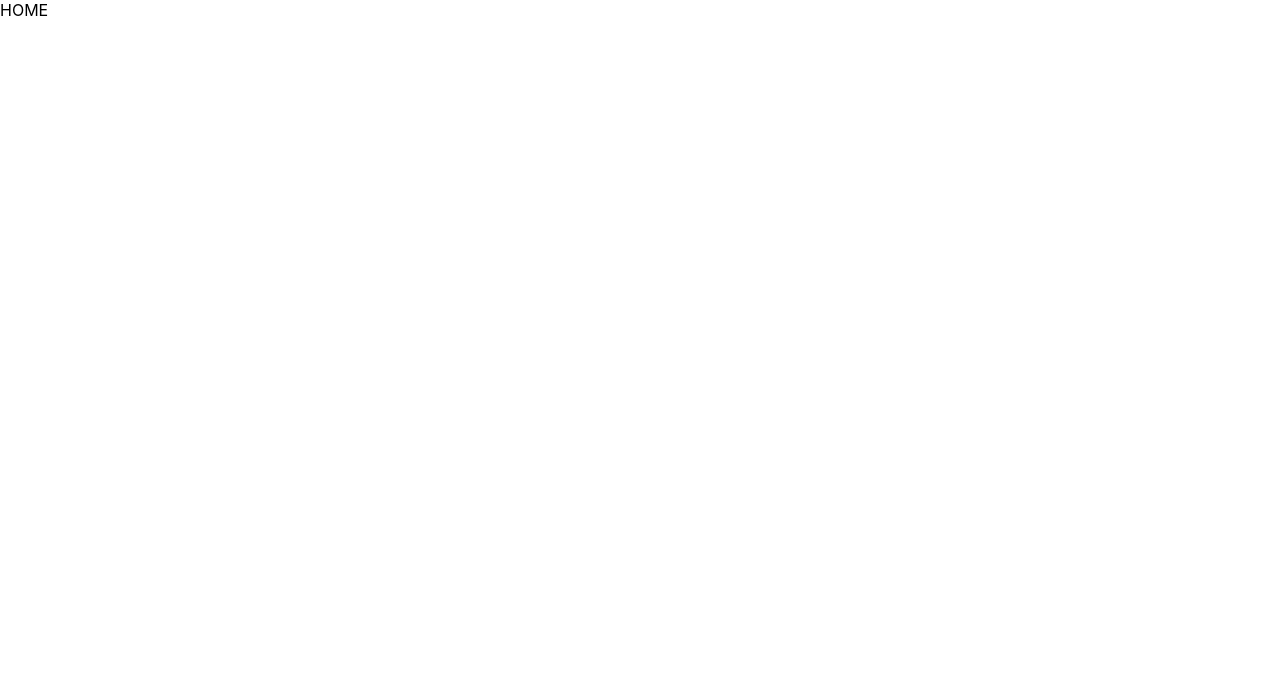
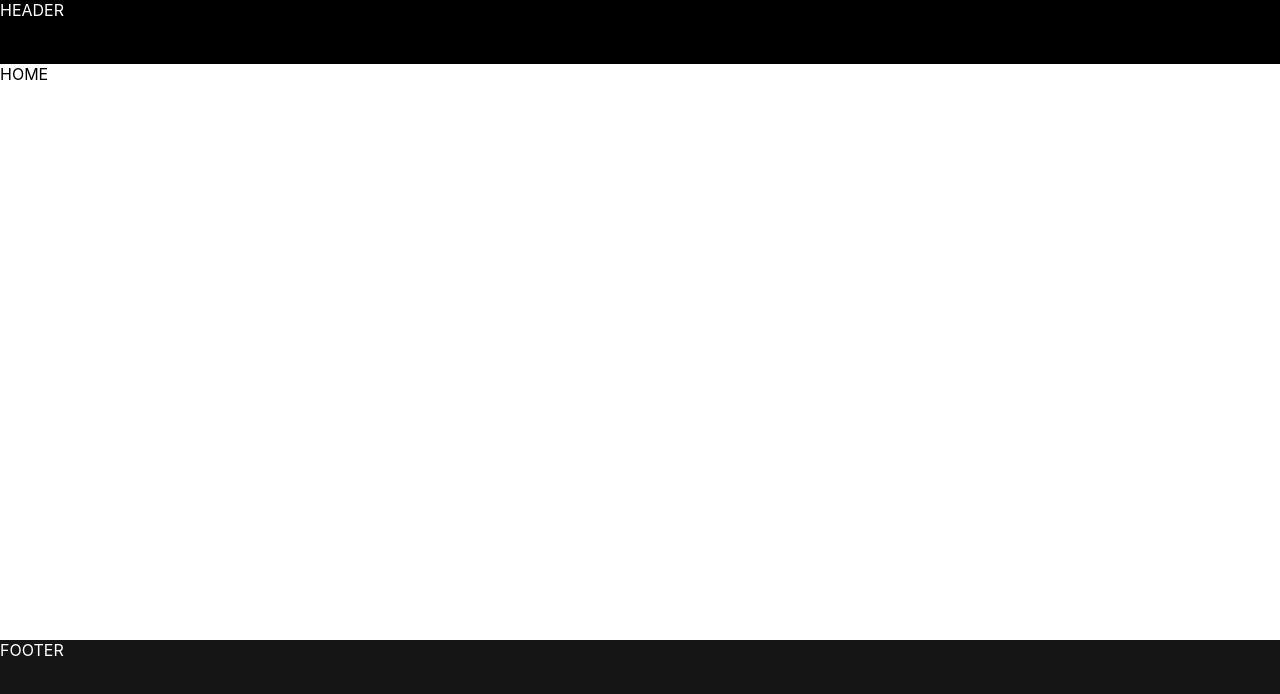
Before and after one commit to TigranDarbinyan/3dzook, a React (Create React App) app: page / in a window 1280 px wide. Shown: the top 694 px of the page. Built offline with nearby package versions, Linux system fonts and the light colour scheme.

Commit message:
Implement "Header" and "Footer" UI

```diff
--- /dev/null
+++ b/src/Footer/Footer.js
@@ -0,0 +1,10 @@
+import './Footer.scss'
+import React from "react"
+
+function Footer() {
+  return <div className="footer">
+    FOOTER
+  </div>
+}
+
+export default Footer;
--- /dev/null
+++ b/src/Footer/Footer.scss
@@ -0,0 +1,9 @@
+.footer {
+  display: flex;
+  position: fixed;
+  bottom: 0;
+  width: 100%;
+  height: 20vh;
+  color: white;
+  background: #151515;
+}
--- /dev/null
+++ b/src/Header/Header.js
@@ -0,0 +1,10 @@
+import './Header.scss'
+import React from "react"
+
+function Header() {
+  return <div className="header">
+    HEADER
+  </div>
+}
+
+export default Header;
--- /dev/null
+++ b/src/Header/Header.scss
@@ -0,0 +1,7 @@
+.header {
+  display: flex;
+  width: 100%;
+  height: 8vh;
+  color: white;
+  background: black;
+}
--- a/src/Home/Home.js
+++ b/src/Home/Home.js
@@ -1,9 +1,13 @@
 import './Home.scss'
 import React from "react"
+import Header from "../Header/Header"
+import Footer from "../Footer/Footer"
 
 function Home() {
   return <div className="home">
+    <Header/>
     HOME
+    <Footer/>
   </div>
 }
 
```
Also changed, not shown: src/App.scss (+0 -8 lines).
